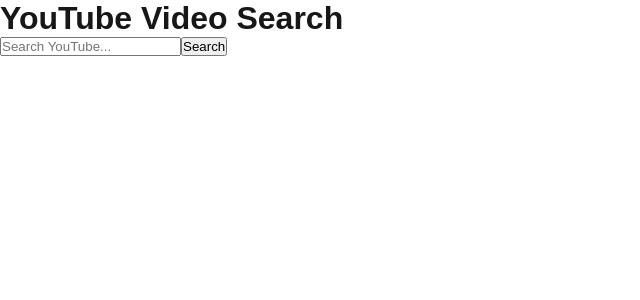
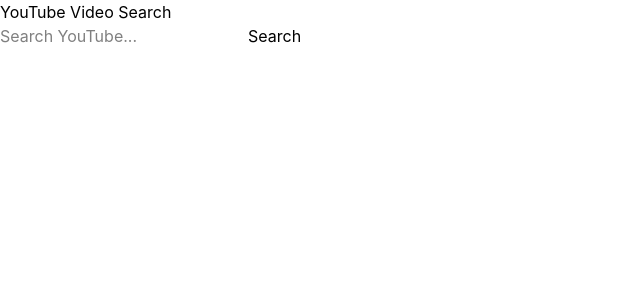
Before and after one commit to stiefent/SER-401_AI-Marketing-Agent, a Next.js app in the folder youtube-api/: page / in a window 1280 px wide. Shown: the top 300 px of the page, without its empty margins (0-640 px from the left). Built offline with nearby package versions, Linux system fonts and the light colour scheme.

Commit message:
Added Tailwind.css to the project
Now the project uses Tailwind.css to style everything

```diff
--- a/youtube-api/app/globals.css
+++ b/youtube-api/app/globals.css
@@ -1,49 +1 @@
-:root {
-  --background: #ffffff;
-  --foreground: #171717;
-}
-
-@media (prefers-color-scheme: dark) {
-  :root {
-    --background: #0a0a0a;
-    --foreground: #ededed;
-  }
-}
-
-html {
-  height: 100%;
-}
-
-html,
-body {
-  max-width: 100vw;
-  overflow-x: hidden;
-}
-
-body {
-  min-height: 100%;
-  display: flex;
-  flex-direction: column;
-  color: var(--foreground);
-  background: var(--background);
-  font-family: Arial, Helvetica, sans-serif;
-  -webkit-font-smoothing: antialiased;
-  -moz-osx-font-smoothing: grayscale;
-}
-
-* {
-  box-sizing: border-box;
-  padding: 0;
-  margin: 0;
-}
-
-a {
-  color: inherit;
-  text-decoration: none;
-}
-
-@media (prefers-color-scheme: dark) {
-  html {
-    color-scheme: dark;
-  }
-}
+@import "tailwindcss";
--- a/youtube-api/package.json
+++ b/youtube-api/package.json
@@ -9,9 +9,12 @@
     "lint": "eslint"
   },
   "dependencies": {
+    "@tailwindcss/postcss": "^4.3.3",
     "next": "16.4.0",
+    "postcss": "^8.5.29",
     "react": "19.3.0",
-    "react-dom": "19.3.0"
+    "react-dom": "19.3.0",
+    "tailwindcss": "^4.3.3"
   },
   "devDependencies": {
     "@types/node": "^20",
--- /dev/null
+++ b/youtube-api/postcss.config.mjs
@@ -0,0 +1,7 @@
+const config = {
+  plugins: {
+    "@tailwindcss/postcss": {},
+  },
+};
+
+export default config;
```
Also changed, not shown: 1 other file (tests, documents, lock files or other folders).
